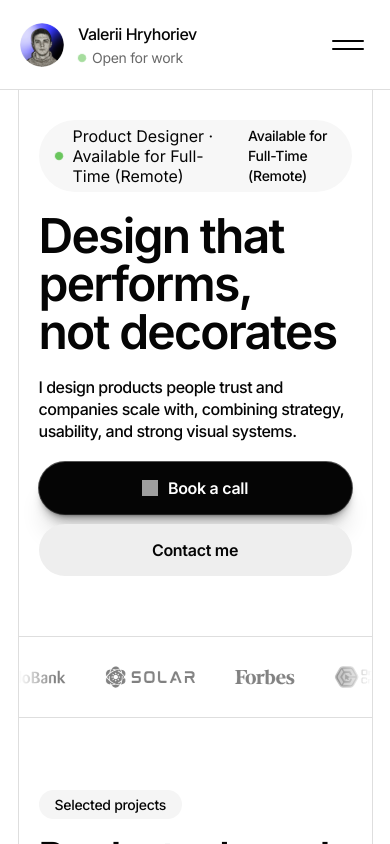
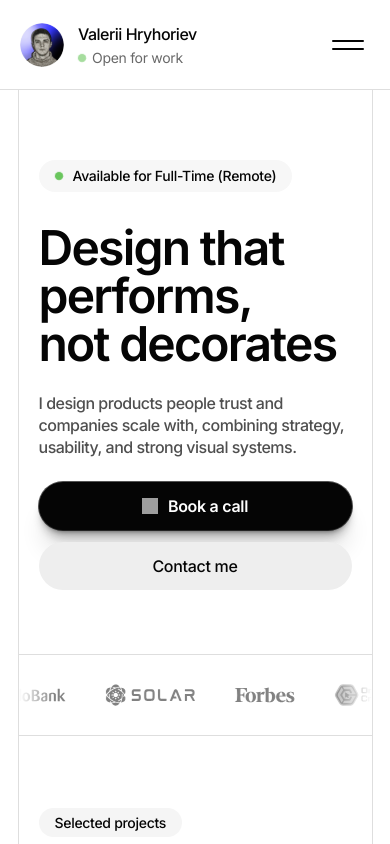
Before and after one commit to howtovalerii/Portfolio, a Next.js app: page / in a window 390 px wide. Shown: the top 844 px of the page. Built offline with nearby package versions, Linux system fonts and the light colour scheme; grey boxes are pictures that could not be loaded.

Commit message:
Update global.css

```diff
--- a/app/global.css
+++ b/app/global.css
@@ -204,8 +204,9 @@ button {
 
 .header-inner {
   width: 100%;
-  max-width: 1440px;
-  padding: 20px 80px;
+  max-width: 1040px;
+  margin: 0 auto;
+  padding: 0 80px;
   display: flex;
   align-items: center;
   justify-content: space-between;
@@ -338,7 +339,7 @@ button {
   display: flex;
   flex-direction: column;
   align-items: center;
-  gap: 24px;
+  gap: 32px;
   width: 100%;
 }
 
@@ -352,13 +353,15 @@ button {
   background: #F7F7F7;
 }
 
-.hero-badge span:last-child {
+.hero-badge-desktop {
   font-size: 14px;
   line-height: 20px;
   font-weight: 500;
   letter-spacing: -0.3px;
   color: #050505;
 }
+
+.hero-badge-mobile { display: none; }
 
 .status-dot {
   width: 8px;
@@ -417,6 +420,7 @@ button {
   font-weight: 500;
   line-height: 28px;
   letter-spacing: -0.5px;
+  opacity: 0.7;
 }
 
 .hero-buttons {
@@ -454,21 +458,32 @@ button {
   opacity: 0.85;
 }
 
+.btn-icon {
+  width: 16px;
+  height: 16px;
+  flex-shrink: 0;
+  display: block;
+}
+
 .btn-secondary-hero {
   display: flex;
   width: 140px;
   height: 48px;
-  padding: 12px 27px;
   justify-content: center;
   align-items: center;
   border-radius: 180px;
   background: #EEEEEE;
   color: #050505;
   font-size: 16px;
-  font-weight: 600;
+  font-weight: 500;
   letter-spacing: -0.3px;
   white-space: nowrap;
   transition: background-color 0.15s ease;
+  text-decoration: none;
+  box-shadow: none;
+  border: none;
+  outline: none;
+  -webkit-appearance: none;
 }
 
 .btn-secondary-hero:hover {
@@ -1687,10 +1702,11 @@ button {
 
   /* ── Hero ── */
   .hero {
-    padding: 120px 20px 60px;
-  }
-  .hero-inner { gap: 20px; align-items: flex-start; }
-  .hero-headline { gap: 20px; align-items: flex-start; }
+    padding: 160px 20px 64px;
+    gap: 32px;
+  }
+  .hero-inner { gap: 32px; align-items: flex-start; }
+  .hero-headline { gap: 24px; align-items: flex-start; }
   .hero-title-wrap { width: 100%; }
   .hero-title {
     font-size: 48px;
@@ -1705,10 +1721,32 @@ button {
     font-weight: 500;
     letter-spacing: -0.5px;
     text-align: left;
-  }
-  .hero-buttons { flex-direction: column; width: 100%; gap: 10px; }
-  .btn-primary-hero { width: 100%; height: 52px; min-width: unset; }
-  .btn-secondary-hero { width: 100%; height: 52px; }
+    opacity: 0.7;
+  }
+  .hero-buttons { flex-direction: column; width: 100%; gap: 12px; }
+  .btn-primary-hero { width: 100%; height: 48px; min-width: unset; }
+  .btn-secondary-hero {
+    width: 100%;
+    height: 48px;
+    background: #EEEEEE;
+    box-shadow: none;
+    border: none;
+    -webkit-appearance: none;
+  }
+  /* Badge: hide desktop text, show mobile text */
+  .hero-badge-desktop { display: none; }
+  .hero-badge-mobile {
+    display: inline;
+    font-size: 14px;
+    line-height: 20px;
+    font-weight: 500;
+    letter-spacing: -0.3px;
+    color: #050505;
+  }
+  /* Logo strip mobile */
+  .logo-strip { padding: 24px 0; }
+  .logo-strip-track { gap: 40px; }
+  .logo-strip-item { height: 24px; }
 
   /* ── Section shared padding ── */
   .section-projects,
```
